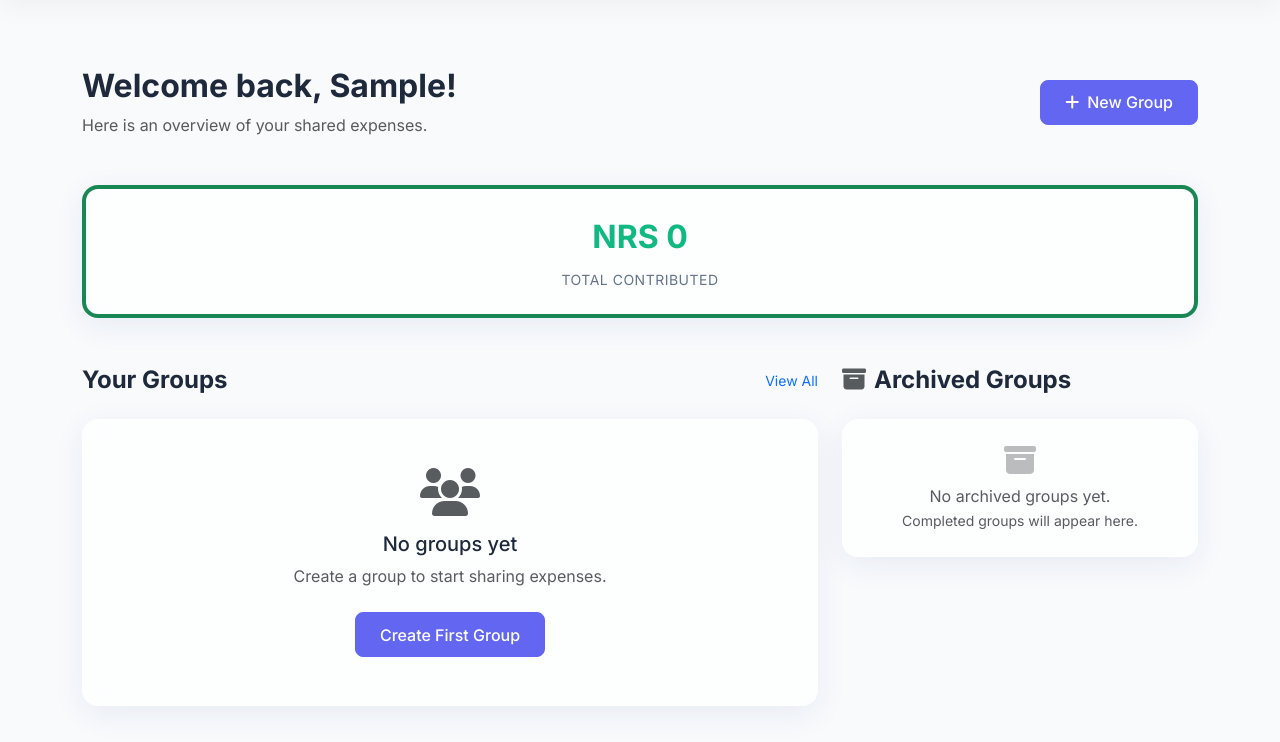
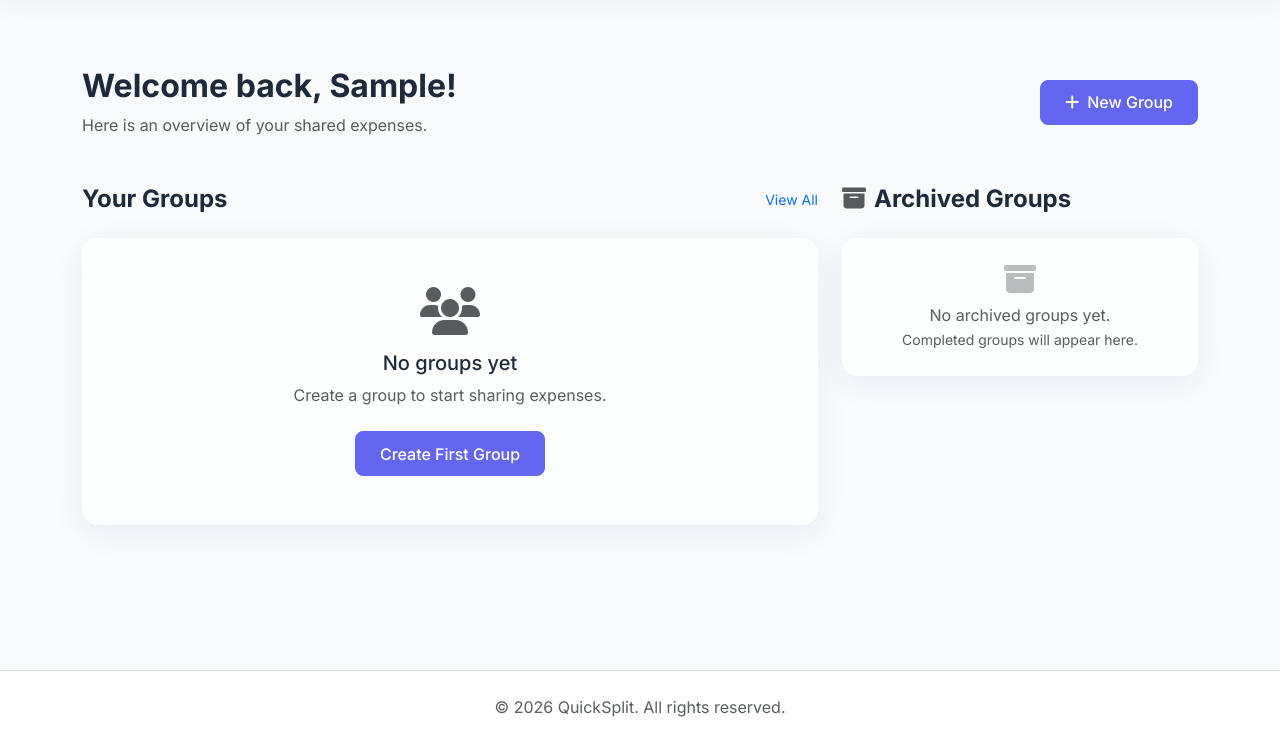
Before and after one commit to sameertech28/QuickSplit, a Django app: page /dashboard/ in a window 1280 px wide. Shown: the part 57-799 px from the top of the page. After the commit the page ends 774 px from the top, so only its background shows below. Run offline with Django 4.2, Linux system fonts and the light colour scheme; the visitor is signed in with stand-in values (Sample User, id 1); data comes from the database, SQL or seed files in the repository; data that the repository does not hold is empty.

Commit message:
fix: remove total contribution section from dashboard

```diff
--- a/core/views.py
+++ b/core/views.py
@@ -70,13 +70,6 @@ def dashboard_view(request):
     active_groups = [m.group for m in memberships if m.group.is_active]
     archived_groups = [m.group for m in memberships if not m.group.is_active]
 
-    # Calculate summary stats
-    total_contributed = Contribution.objects.filter(
-        user=user
-    ).aggregate(
-        total=Sum('amount')
-    )['total'] or 0
-
 
     # Fetch pending invitations for this user (case-insensitive)
     pending_invitations = Invitation.objects.filter(email__iexact=user.email, status='pending').select_related('group', 'invited_by')
@@ -84,7 +77,6 @@ def dashboard_view(request):
     context = {
         'active_groups': active_groups,
         'archived_groups': archived_groups,
-        'total_contributed': total_contributed,
         'group_count': len(active_groups),
         'pending_invitations': pending_invitations,
     }
--- a/templates/dashboard.html
+++ b/templates/dashboard.html
@@ -14,15 +14,6 @@
         </div>
     </div>
 
-    <!-- Summary Stats -->
-    <div class="row g-4 mb-5">
-        <div class="col-12">
-            <div class="glass-card stat-card border-top border-4 border-success">
-                <div class="stat-value text-positive">NRS {{ total_contributed }}</div>
-                <div class="stat-label">Total Contributed</div>
-            </div>
-        </div>
-    </div>
 
     <div class="row">
         <!-- Groups -->
```
